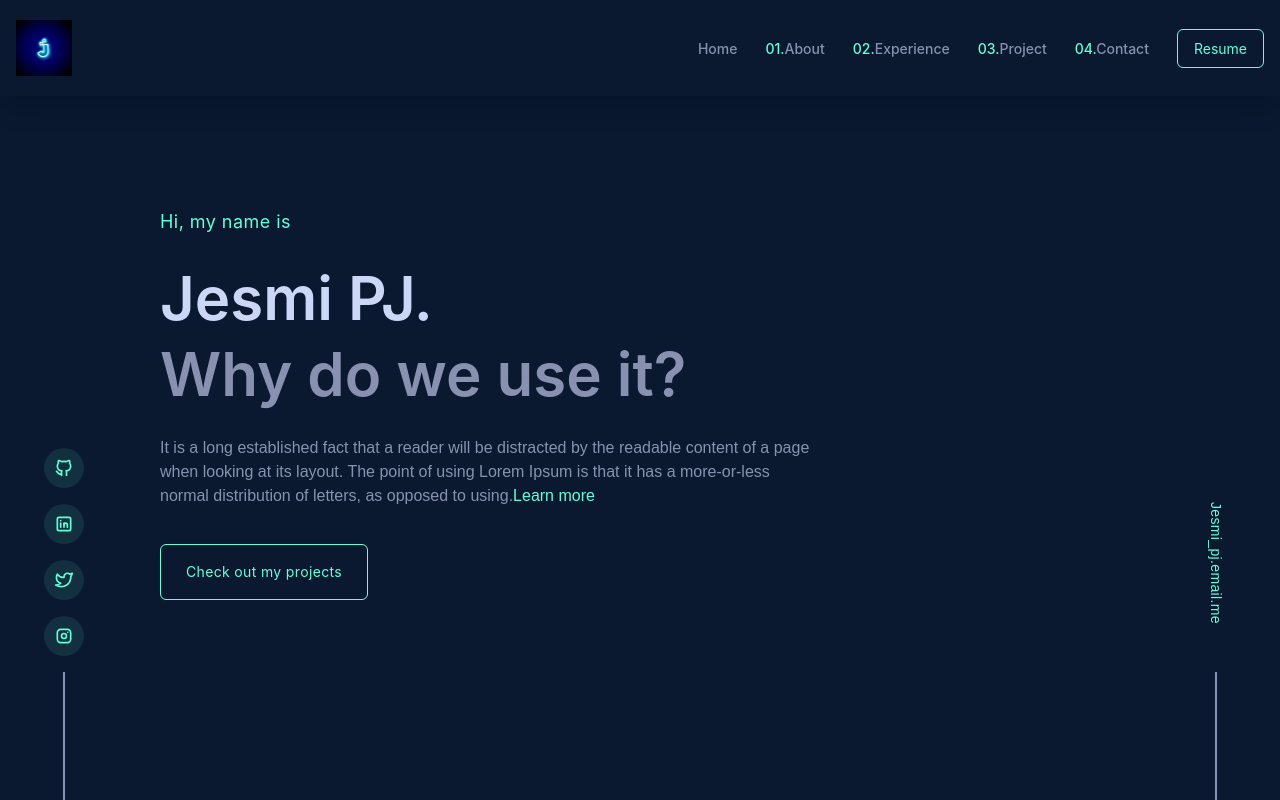
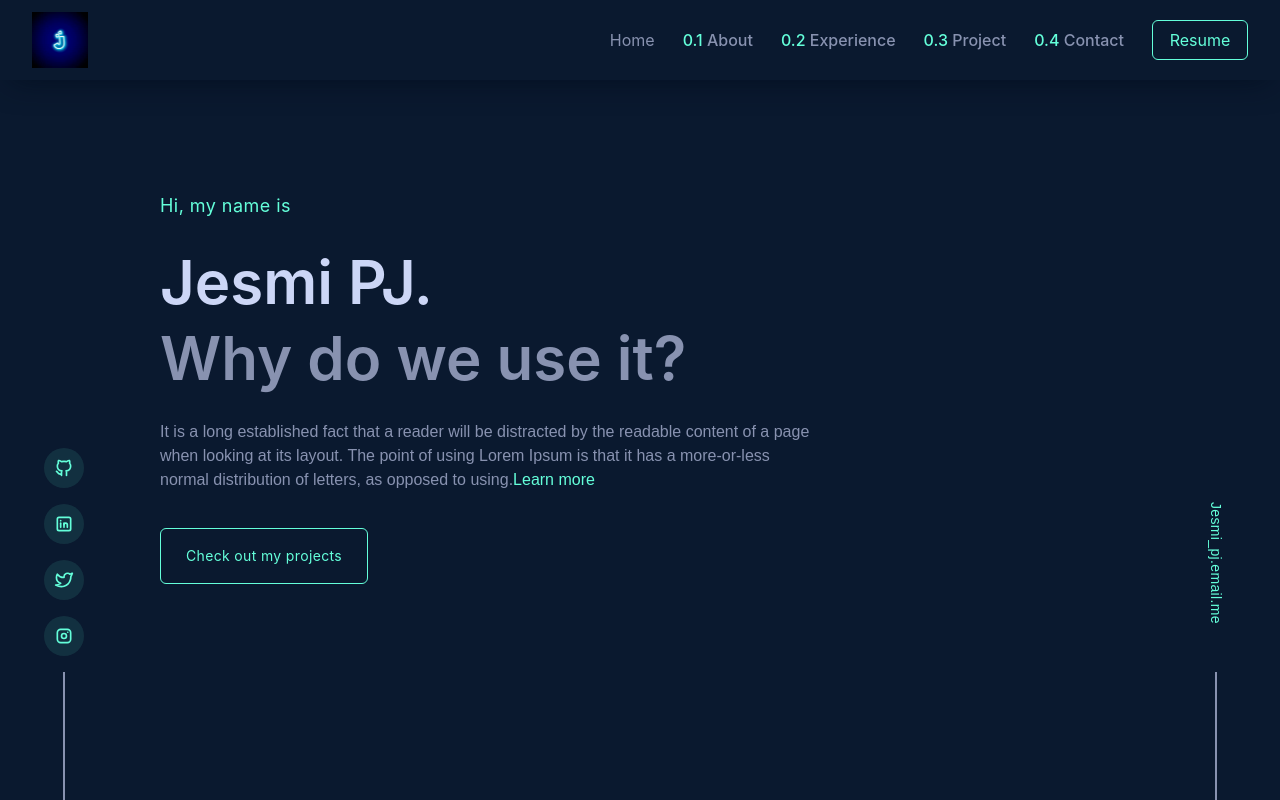
Before and after one commit to Jess-be-you/MY_portfolio, a React (Create React App) app: page / in a window 1280 px wide. Built offline with nearby package versions, Linux system fonts and the light colour scheme.

Commit message:
Updated Navbar

```diff
--- a/src/pages/Navbar.js
+++ b/src/pages/Navbar.js
@@ -1,69 +1,176 @@
 import React from 'react';
 import logo from '../images/logo.png';
+import { useState, useRef } from 'react';
 import { motion } from 'framer-motion';
-// import {Link} from 'react-router-dom';
+import { HiMenu } from 'react-icons/hi';
+import {
+  TbBrandGithub,
+  TbBrandTwitter,
+  TbBrandInstagram,
+  TbBrandLinkedin,
+} from 'react-icons/tb';
 
 const Navbar = () => {
+  const ref = useRef(null);
+  const [showMenu, setShowMenu] = useState(false);
+
+  const handleScroll = (e) => {
+    e.preventDefault();
+    setShowMenu(false);
+    const href = e.currentTarget.href;
+    const targetId = href.replace(/.*\\#/, "");
+    const elem = document.getElementById(targetId);
+    elem?.scrollIntoView({
+      behavior: "smooth",
+    });
+    const links = document.querySelectorAll(".nav-link");
+    links.forEach((link) => {
+      link.classList.remove("active");
+    });
+    e.currentTarget.classList.add("active");
+  };
+
+  const handleClick = (e) => {
+    if (e.target.contains(ref.current)) {
+      setShowMenu(false);
+    }
+  };
 
   return (
-    <div className=" w-full shadow-navbarShadow h-20 lg:h-[12vh] sticky top-0 z-50 bg-bodyColor px-4">
+    <div className="w-full shadow-navbarShadow h-20 1g:h-[12vh] sticky top-0 z-50 bg-bodyColor px-8">
       <div className="max-w-container h-full mx-auto py-1 font-titleFont flex items-center justify-between">
-        <motion.div
-         initial={{ opacity: 0}}
-         animate={{ opacity: 1}}
-         transition={{ duration: 0.5}}>
-          <img className='w-14' src={logo} alt="" />
+        <motion.div initial={{ opacity: 0 }} animate={{ opacity: 1 }} transition={{ duration: 0.5 }}>
+          <a onClick={handleScroll} href="#home">
+            <img className="brand-logo w-14" src={logo} alt="Logo" />
+          </a>
         </motion.div>
-        <div className='hidden mdl:inline-flex items-center gap-7'>
-          <ul className="flex text-[14px] gap-7">
-            <a href="#home" className="flex items-center gap-1 font-medium text-textDark hover:text-textGreen cursor-pointer duration-300 nav-link">
-              <motion.li
-                 initial={{ y: -10, opacity: 0 }}
-                 animate={{ y: 0,opacity: 1}}
-                 transition={{ duration: 0.1 }}>
-                Home</motion.li></a>
-              <a href="#about" className="flex items-center gap-1 font-medium text-textDark hover:text-textGreen cursor-pointer duration-300 nav-link">
-              <motion.li
-              initial={{ y: -10, opacity: 0 }}
-              animate={{ y: 0,opacity: 1}}
-              transition={{ duration: 0.1 ,delay:0.1}}>
-                <span className='text-textGreen'>01.</span>About</motion.li></a>
-              <a href="#experience" className="flex items-center gap-1 font-medium text-textDark hover:text-textGreen cursor-pointer duration-300 nav-link">
-              <motion.li
-                initial={{ y: -10, opacity: 0 }}
-                animate={{ y: 0,opacity: 1}}
-                transition={{ duration: 0.1 ,delay:0.1}}>
-                <span className='text-textGreen'>02.</span>Experience</motion.li></a>
-              <a href="#projects" className="flex items-center gap-1 font-medium text-textDark hover:text-textGreen cursor-pointer duration-300 nav-link">
-              <motion.li
-                initial={{ y: -10, opacity: 0 }}
-                animate={{ y: 0,opacity: 1}}
-                transition={{ duration: 0.1 ,delay:0.1}}>
-                  <span className='text-textGreen'>03.</span>Project</motion.li></a>
-              <a href="#contact" className="flex items-center gap-1 font-medium text-textDark hover:text-textGreen cursor-pointer duration-300 nav-link">
-              <motion.li
-                initial={{ y: -10, opacity: 0 }}
-                animate={{ y: 0,opacity: 1}}
-                transition={{ duration: 0.1 ,delay:0.1}}>
-                  <span className='text-textGreen'>04.</span>Contact</motion.li></a>
+        <div className="hidden mdl:inline-flex items-center gap-7">
+          <ul className="flex text-[16px] gap-7">
+            <a onClick={handleScroll} href="#home" className="flex items-center gap-1 font-sm text-textDark hover:text-textGreen cursor-pointer duration-300 nav-link">
+              <motion.li initial={{ y: -10, opacity: 0 }} animate={{ y: 0, opacity: 1 }} transition={{ duration: 0.1 }}>
+                Home
+              </motion.li>
+            </a>
+            <a onClick={handleScroll} href="#about" className="flex items-center gap-1 font-medium text-textDark hover:text-textGreen cursor-pointer duration-300 nav-link">
+              <motion.li initial={{ y: -10, opacity: 0 }} animate={{ y: 0, opacity: 1 }} transition={{ duration: 0.1, delay: 0.1 }}>
+                <span className="text-textGreen">0.1</span> About
+              </motion.li>
+            </a>
+            <a onClick={handleScroll} href="#experience" className="flex items-center gap-1 font-medium text-textDark hover:text-textGreen cursor-pointer duration-300 nav-link">
+              <motion.li initial={{ y: -10, opacity: 0 }} animate={{ y: 0, opacity: 1 }} transition={{ duration: 0.1, delay: 0.2 }}>
+                <span className="text-textGreen">0.2</span> Experience
+              </motion.li>
+            </a>
+            <a onClick={handleScroll} href="#project" className="flex items-center gap-1 font-medium text-textDark hover:text-textGreen cursor-pointer duration-300 nav-link">
+              <motion.li initial={{ y: -10, opacity: 0 }} animate={{ y: 0, opacity: 1 }} transition={{ duration: 0.1, delay: 0.3 }}>
+                <span className="text-textGreen">0.3</span> Project
+              </motion.li>
+            </a>
+            <a onClick={handleScroll} href="#contact" className="flex items-center gap-1 font-medium text-textDark hover:text-textGreen cursor-pointer duration-300 nav-link">
+              <motion.li initial={{ y: -10, opacity: 0 }} animate={{ y: 0, opacity: 1 }} transition={{ duration: 0.1, delay: 0.4 }}>
+                <span className="text-textGreen">0.4</span> Contact
+              </motion.li>
+            </a>
           </ul>
           <a href="./works/Jesmi (1).pdf" target="_blank">
-          <motion.button
-            initial={{ opacity: 0}}
-            animate={{ opacity: 1}}
-            transition={{ delay: 0.5}}
-            className='px-4 py-2 rounded-md text-textGreen text-[14px] border border-textGreen hover:bg-hoverColor duration-300'
-            >Resume</motion.button>
+            <motion.button
+              initial={{ y: -10, opacity: 0 }}
+              animate={{ y: 0, opacity: 1 }}
+              transition={{ duration: 0.1, delay: 0.5 }}
+              className="w-24 h-10 rounded-md text-textGreen text-[16px] border border-textGreen hover:bg-hoverColor duration-300"
+            >
+              Resume
+            </motion.button>
           </a>
         </div>
-        <div className="w-6 h-5 flex flex-col justify-between items-center mdl:hidden text-4xl text-textGreen cursor-pointer overflow-hidden group">
-              <span className="w-full h-[2px] bg-textGreen inline-flex transform group-hover:translate-x-2 transition-all ease-in-out duration-300"></span>
-              <span className="w-full h-[2px] bg-textGreen inline-flex transform group-hover:translate-x-3 transition-all ease-in-out duration-300"></span>
-              <span className="w-full h-[2px] bg-textGreen inline-flex transform group-hover:translate-x-1 transition-all ease-in-out duration-300"></span>
+        <motion.div
+          className="w-10 h-10 flex flex-col justify-between items-center mdl:hidden text-4xl text-textGreen cursor-pointer overflow-hidden group"
+          initial={{ opacity: 0 }}
+          animate={{ opacity: 1 }}
+          transition={{ duration: 0.5 }}
+          onClick={() => setShowMenu(true)}>
+          <HiMenu />
+        </motion.div>
+      </div>
+      {showMenu && (
+        <div
+          className="absolute top-0 right-0 w-full h-screen bg-black bg-opacity-50 flex flex-col items-end"
+          ref={(node) => (ref.current = node)}
+          onClick={handleClick}
+        >
+          <motion.div
+            initial={{ x: 20, opacity: 0 }}
+            animate={{ x: 0, opacity: 1 }}
+            transition={{ delay: 0.1 }}
+            className="w-[80%] h-full scrollbarHide bg-[#112240] flex flex-col items-center px-4 py-10 relative"
+          >
+            <HiMenu onClick={() => setShowMenu(false)} className="text-3xl text-textGreen cursor-pointer hover:text-red-500 absolute top-4 right-4" />
+            <div className="flex flex-col items-center gap-7">
+              <ul className="flex flex-col text-[20px] font-bodyFont items-center gap-7">
+                <a onClick={handleScroll} href="#home" className="flex items-center gap-1 font-medium text-textDark hover:text-textGreen cursor-pointer duration-300 nav-link">
+                  <motion.li initial={{ x: 20, opacity: 0 }} animate={{ x: 0, opacity: 1 }} transition={{ duration: 0.2, delay: 0.1, ease: "easeIn" }}>
+                    Home
+                  </motion.li>
+                </a>
+                <a onClick={handleScroll} href="#about" className="flex items-center gap-1 font-medium text-textDark hover:text-textGreen cursor-pointer duration-300 nav-link">
+                  <motion.li initial={{ x: 20, opacity: 0 }} animate={{ x: 0, opacity: 1 }} transition={{ duration: 0.2, delay: 0.2, ease: "easeIn" }}>
+                    <span className="text-textGreen">0.1</span> About
+                  </motion.li>
+                </a>
+                <a onClick={handleScroll} href="#experience" className="flex items-center gap-1 font-medium text-textDark hover:text-textGreen cursor-pointer duration-300 nav-link">
+                  <motion.li initial={{ x: 20, opacity: 0 }} animate={{ x: 0, opacity: 1 }} transition={{ duration: 0.2, delay: 0.3, ease: "easeIn" }}>
+                    <span className="text-textGreen">0.2</span> Experience
+                  </motion.li>
+                </a>
+                <a onClick={handleScroll} href="#project" className="flex items-center gap-1 font-medium text-textDark hover:text-textGreen cursor-pointer duration-300 nav-link">
+                  <motion.li initial={{ x: 20, opacity: 0 }} animate={{ x: 0, opacity: 1 }} transition={{ duration: 0.2, delay: 0.4, ease: "easeIn" }}>
+                    <span className="text-textGreen">0.3</span> Project
+                  </motion.li>
+                </a>
+                <a onClick={handleScroll} href="#contact" className="flex items-center gap-1 font-medium text-textDark hover:text-textGreen cursor-pointer duration-300 nav-link">
+                  <motion.li initial={{ x: 20, opacity: 0 }} animate={{ x: 0, opacity: 1 }} transition={{ duration: 0.2, delay: 0.5, ease: "easeIn" }}>
+                    <span className="text-textGreen">0.4</span> Contact
+                  </motion.li>
+                </a>
+              </ul>
+              <a href="./works/Jesmi (1).pdf" target="_blank">
+                <motion.button
+                  initial={{ x: 20, opacity: 0 }}
+                  animate={{ x: 0, opacity: 1 }}
+                  transition={{ duration: 0.2, delay: 0.6, ease: "easeIn" }}
+                  className="w-32 h-10 rounded-md text-textGreen text-[16px] border border-textGreen hover:bg-hoverColor duration-300"
+                >
+                  Resume
+                </motion.button>
+              </a>
+              <div className="flex gap-4">
+                <a href="https://github.com/Jess-be-you" target="_blank" rel="noreferrer">
+                  <span className="w-10 h-10 text-xl  border-[1px] border-textDark hover:border-textGreen  rounded-full inline-flex items-center justify-center hover:text-textGreen cursor-pointer hover:-translate-y-2 transition-all duration-300">
+                    <TbBrandGithub />
+                  </span>
+                </a>
+                <a href="https://www.linkedin.com/in/jesmi-p-j-740925236/" target="_blank" rel="noreferrer">
+                  <span className="w-10 h-10 text-xl  border-[1px] border-textDark hover:border-textGreen  rounded-full inline-flex items-center justify-center hover:text-textGreen cursor-pointer hover:-translate-y-2 transition-all duration-300">
+                    <TbBrandLinkedin />
+                  </span>
+                </a>
+                <a href="https://twitter.com/p_jesmi?t=CSdXRzPUSjWuO26BzA2dbQ&s=08" target="_blank" rel="noreferrer">
+                  <span className="w-10 h-10 text-xl  border-[1px] border-textDark hover:border-textGreen rounded-full inline-flex items-center justify-center hover:text-textGreen cursor-pointer hover:-translate-y-2 transition-all duration-300">
+                    <TbBrandTwitter />
+                  </span>
+                </a>
+                <a href="https://www.instagram.com/jesmi_payyapilly/" target="_blank" rel="noreferrer">
+                  <span className="w-10 h-10 text-xl  border-[1px] border-textDark hover:border-textGreen  rounded-full inline-flex items-center justify-center hover:text-textGreen cursor-pointer hover:-translate-y-2 transition-all duration-300">
+                    <TbBrandInstagram />
+                  </span>
+                </a>
+              </div>
+            </div>
+          </motion.div>
         </div>
-      </div>
-      </div>
-  )
+      )}
+    </div>
+  );
 }
 
-export default Navbar
+export default Navbar;
```
